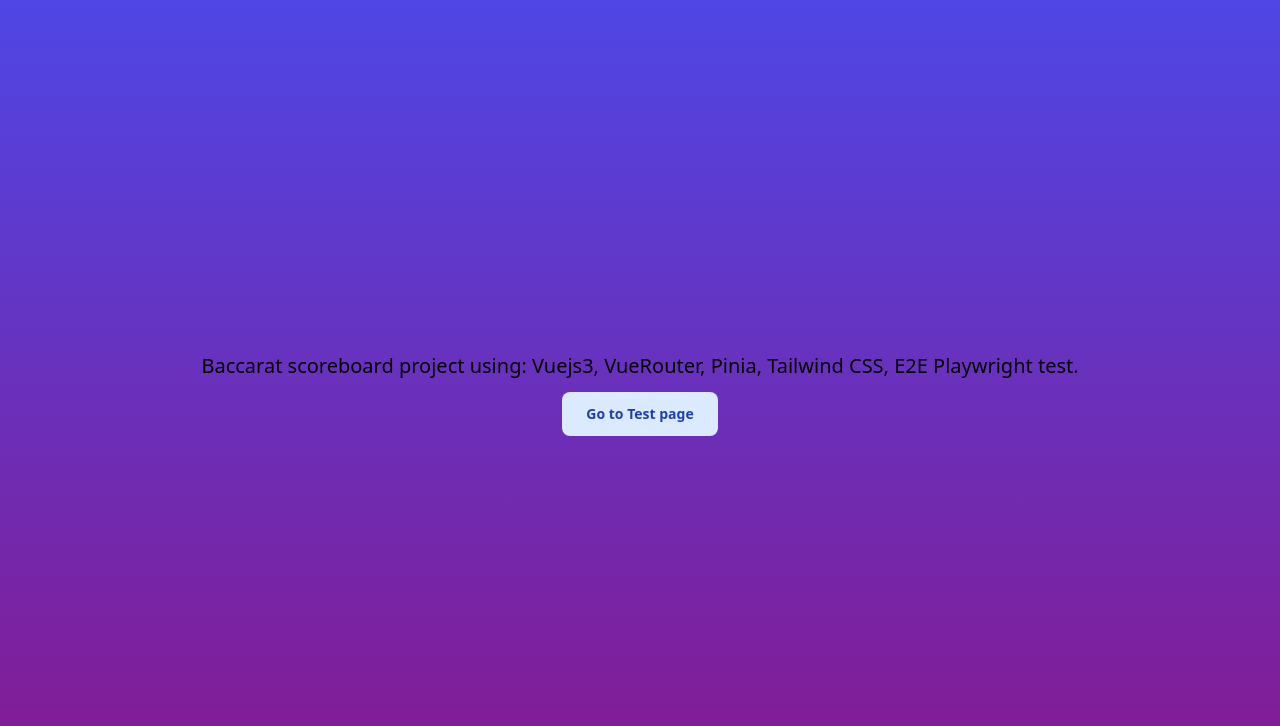
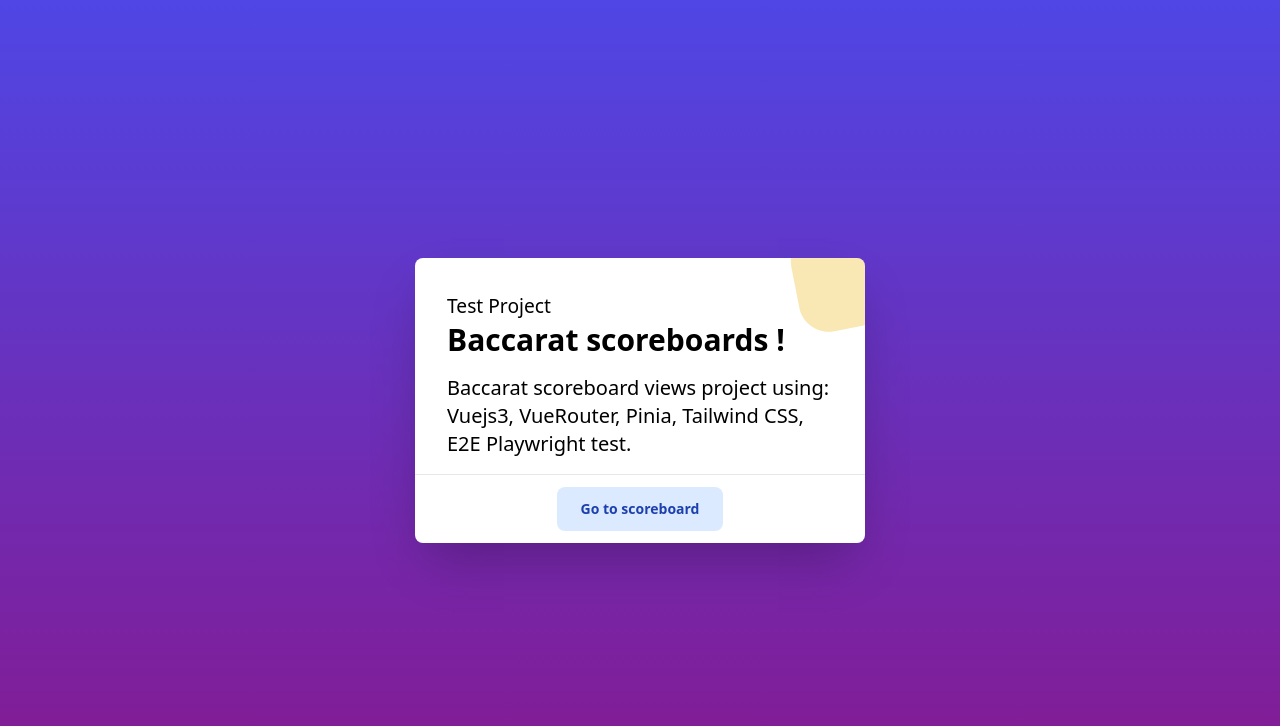
Before and after one commit to beocaca/baccarat-scoreboard, a Vue app: page / in a window 1280 px wide. Shown: the top 726 px of the page. Built offline with nearby package versions, Linux system fonts and the light colour scheme.

Commit message:
fix style

```diff
--- a/src/pages/index.vue
+++ b/src/pages/index.vue
@@ -1,13 +1,50 @@
 <template>
   <div class="h-full w-full flex items-center justify-center">
     <div class="container-page">
-      <div class="text-xl ">Baccarat scoreboard project using: Vuejs3, VueRouter, Pinia, Tailwind CSS, E2E Playwright test.</div>
-      <div class="flex p-3 items-center justify-center">
-        <router-link
-            :to="'/score-board'"
-            class="px-6 py-3 text-sm font-semibold text-blue-800 bg-blue-100 rounded-lg"
-        >Go to Test page
-        </router-link>
+      <div x-show="cookies red"
+           class=" rounded-lg bg-white shadow-2xl w-full  max-w-[450px] overflow-hidden"
+           x-transition:enter="transition ease-in duration-200"
+           x-transition:enter-start="opacity-0 transform -translate-x-40"
+           x-transition:enter-end="opacity-100 transform translate-x-0"
+           x-transition:leave="transition ease-in duration-200"
+           x-transition:leave-start="opacity-100 transform translate-x-0"
+           x-transition:leave-end="opacity-0 transform -translate-x-40">
+
+        <!-- Text -->
+        <div class="relative overflow-hidden px-8 pt-8">
+          <div width="80"
+               height="77"
+               class="absolute -top-10 -right-10 text-yellow-500">
+            <svg width="120"
+                 height="119"
+                 viewBox="0 0 120 119"
+                 fill="none"
+                 xmlns="http://www.w3.org/2000/svg">
+              <path opacity="0.3"
+                    d="M6.38128 49.1539C3.20326 32.893 13.809 17.1346 30.0699 13.9566L70.3846 6.07751C86.6455 2.89948 102.404 13.5052 105.582 29.7661L113.461 70.0808C116.639 86.3417 106.033 102.1 89.7724 105.278L49.4577 113.157C33.1968 116.335 17.4384 105.729 14.2604 89.4686L6.38128 49.1539Z"
+                    fill="currentColor"></path>
+            </svg>
+          </div>
+          <div class="text-2xl flex flex-col pb-4">
+            <small>Test Project</small>
+            <span class="text-3xl font-bold">Baccarat scoreboards !</span>
+          </div>
+          <div class="pb-4">
+            <div class="text-xl ">Baccarat scoreboard views project using: Vuejs3, VueRouter, Pinia, Tailwind CSS, E2E
+              Playwright
+              test.
+            </div>
+          </div>
+        </div>
+        <div class="w-full flex justify-center items-center border-t border-solid border-gray-200">
+          <div class="flex p-3 items-center justify-center">
+            <router-link
+                :to="'/score-board'"
+                class="px-6 py-3 text-sm font-semibold text-blue-800 bg-blue-100 rounded-lg"
+            >Go to scoreboard
+            </router-link>
+          </div>
+        </div>
       </div>
     </div>
   </div>
@@ -18,4 +55,7 @@ document.title = 'Home';
 </script>
 
 <style>
+.red {
+  border: solid red 1px;
+}
 </style>
--- a/src/views/NotFound.vue
+++ b/src/views/NotFound.vue
@@ -25,7 +25,7 @@
         <router-link
             :to="'/'"
             class="px-6 py-2 text-sm font-semibold text-blue-800 bg-blue-100 rounded-lg"
-        >Go to Test page
+        >Go to scoreboard
         </router-link>
       </div>
     </div>
```
